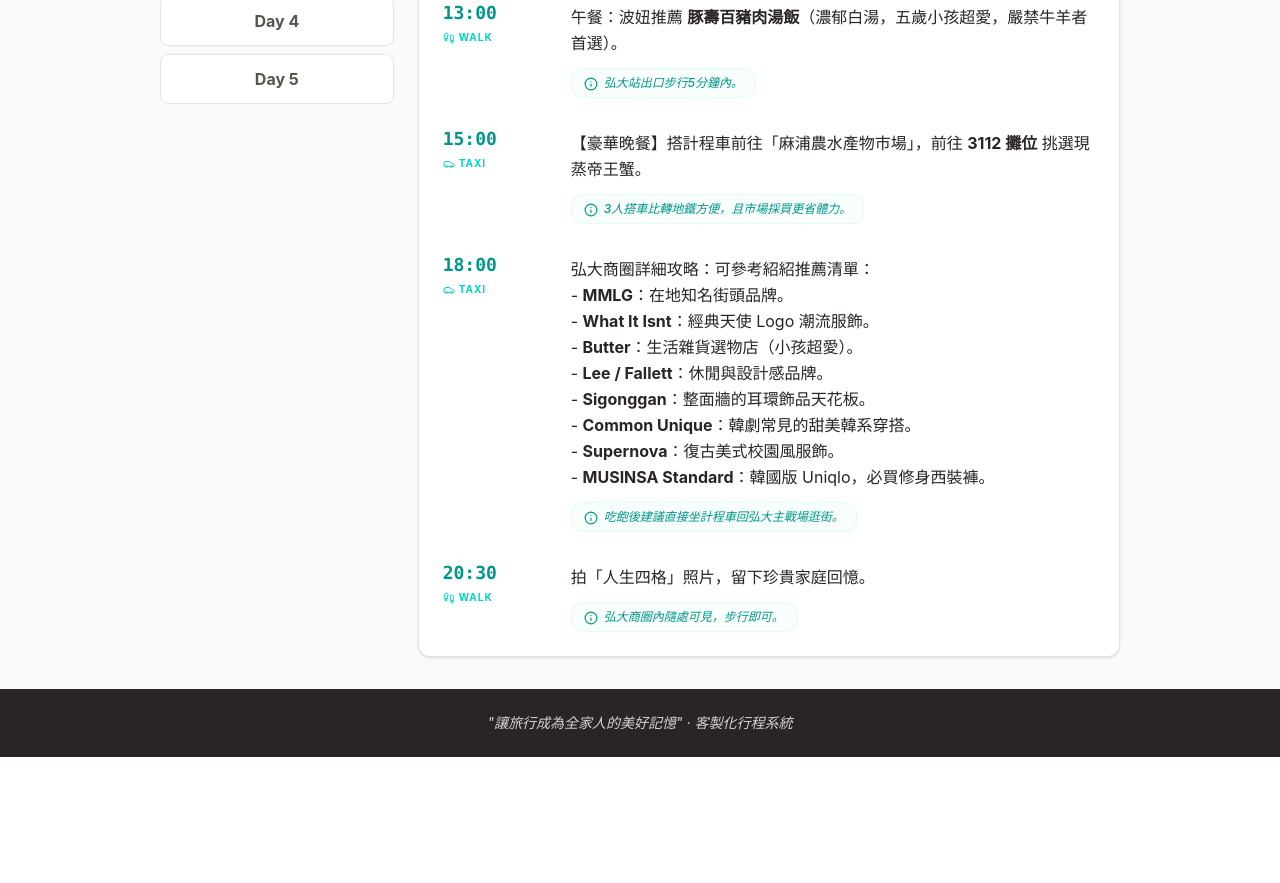
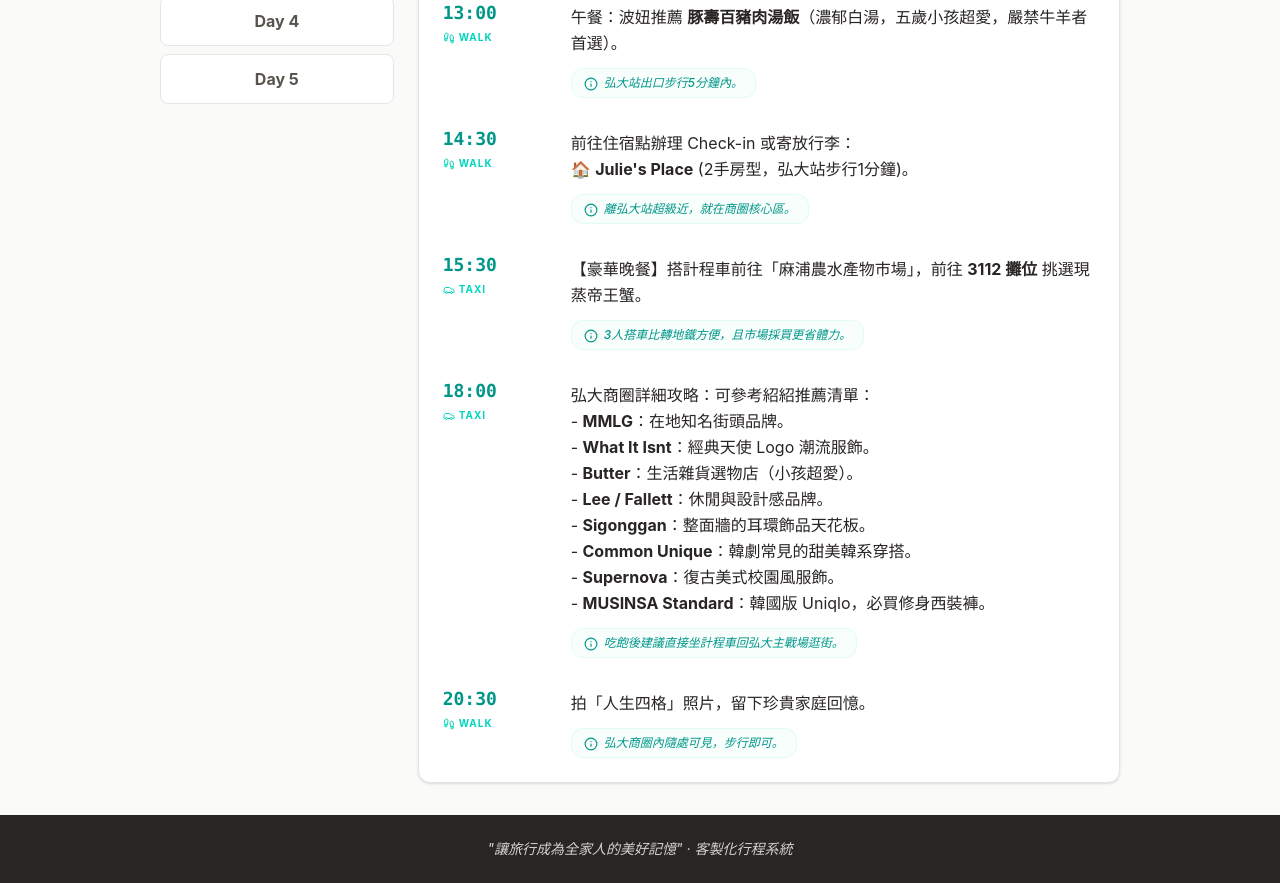
Before and after one commit to pilimesai/Seoul-5-Day-Family-Trip, a React (Vite) app: page / in a window 1280 px wide. Shown: the part 800-1683 px from the top of the page. Before the commit the page ends 1557 px from the top, so only its background shows below. Built offline with nearby package versions, Linux system fonts and the light colour scheme.

Commit message:
feat: Add accommodation and adjust timings
Update the itinerary to include checking into accommodation at Julie's Place and adjust subsequent timings to reflect this. Add the accommodation to the map locations.

```diff
--- a/src/constants.ts
+++ b/src/constants.ts
@@ -19,7 +19,13 @@
         transportTip: "弘大站出口步行5分鐘內。"
       },
       {
-        time: "15:00",
+        time: "14:30",
+        text: "前往住宿點辦理 Check-in 或寄放行李：<br/>🏠 <strong>Julie's Place</strong> (2手房型，弘大站步行1分鐘)。",
+        transport: "walk",
+        transportTip: "離弘大站超級近，就在商圈核心區。"
+      },
+      {
+        time: "15:30",
         text: "【豪華晚餐】搭計程車前往「麻浦農水產物市場」，前往 <strong>3112 攤位</strong> 挑選現蒸帝王蟹。",
         transport: "taxi",
         transportTip: "3人搭車比轉地鐵方便，且市場採買更省體力。"
@@ -168,6 +174,7 @@
   {
     day: "Day 1-2 弘大與周邊",
     locations: [
+      { name: "🏠 Julie's Place (我們的家)", q: "Hongik University Station Exit 3", naverQ: "홍대입구역 3번출구" },
       { name: "🦀 麻浦農水產市場 (3112攤位)", q: "Mapo Agricultural and Marine Products Market", naverQ: "마포농수산물시장" },
       { name: "🍖 豬腳小姐", q: "Myth Jokbal Hongdae", naverQ: "미쓰족발 홍대본점" },
       { name: "🍲 豚壽百 弘大直營店", q: "Donsubaek Hongdae", naverQ: "돈수백 홍대직영점" },
```
